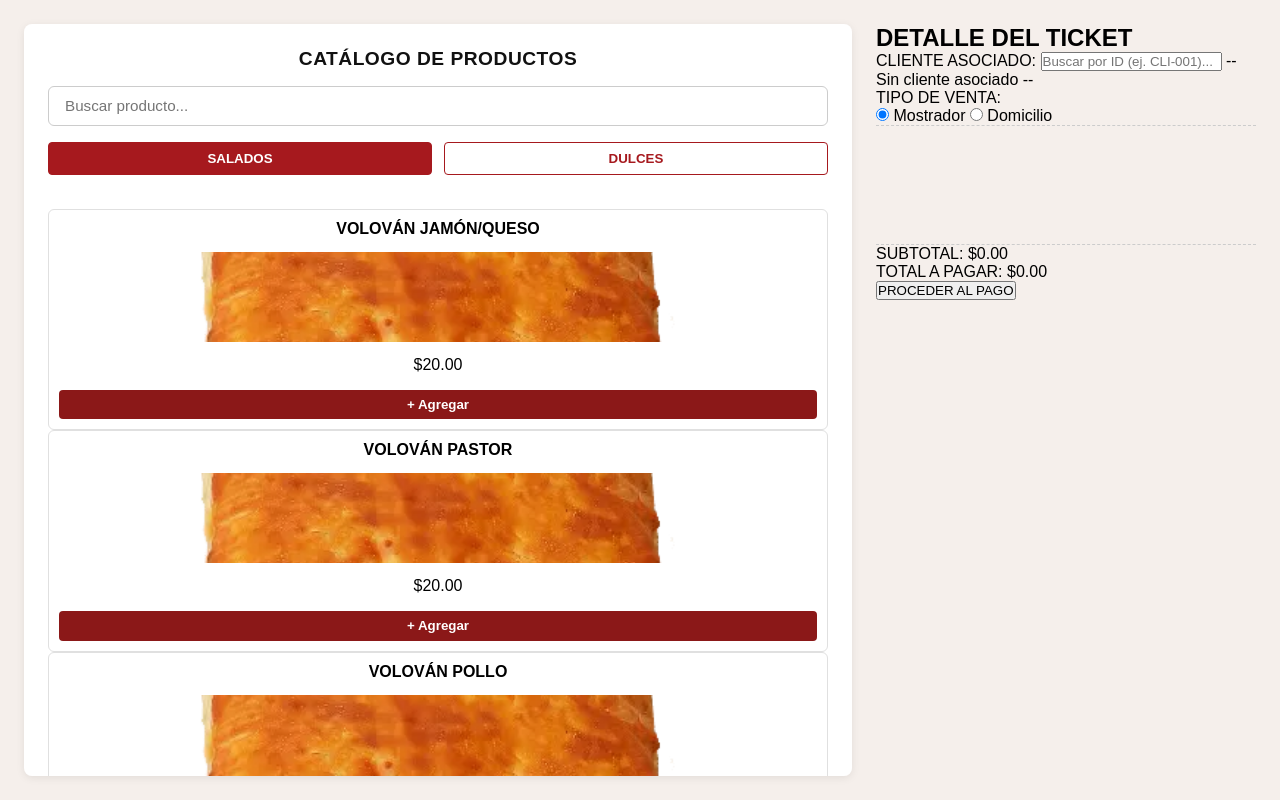
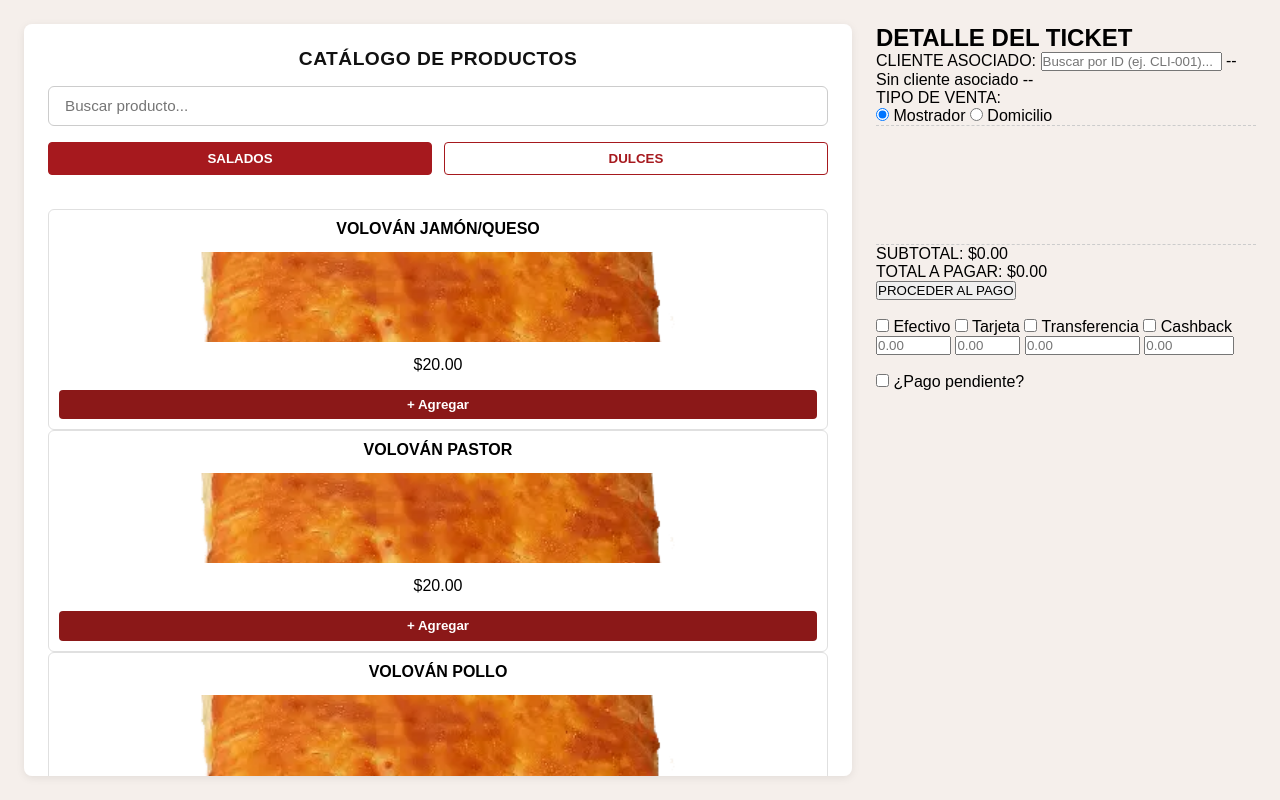
Before and after one commit to ICRURO/Volovando-Voy_7-Eleven, a website with bundled scripts: page src/modules/pos/pos.html in a window 1280 px wide. Built offline with nearby package versions, Linux system fonts and the light colour scheme.

Commit message:
Botones e inputs para métodos de pago

```diff
--- a/src/modules/pos/pos.css
+++ b/src/modules/pos/pos.css
@@ -188,3 +188,23 @@ body {
   cursor: pointer;
   width: 100%;
 }
+
+#input-efectivo {
+  width: 75px;
+  size: 10;
+}
+
+#input-tarjeta {
+  width: 65px;
+  size: 10;
+}
+
+#input-transferencia {
+  width: 115px;
+  size: 10;
+}
+
+#input-cashback {
+  width: 90px;
+  size: 10;
+}
--- a/src/modules/pos/pos.html
+++ b/src/modules/pos/pos.html
@@ -55,6 +55,23 @@
         </div>
         <button id="btn-pay" class="btn-pay">PROCEDER AL PAGO</button>
       </div>
+      <br>
+      <div>
+        <label><input type="checkbox" name="metodo-pago" value="efectivo"> Efectivo</label>
+        <label><input type="checkbox" name="metodo-pago" value="tarjeta"> Tarjeta</label>
+        <label><input type="checkbox" name="metodo-pago" value="transferencia"> Transferencia</label>
+        <label><input type="checkbox" name="metodo-pago" value="cashback"> Cashback</label>
+      </div>
+      <div>
+        <input type="text" id="input-efectivo" placeholder="0.00">
+        <input type="text" id="input-tarjeta" placeholder="0.00">
+        <input type="text" id="input-transferencia" placeholder="0.00">
+        <input type="text" id="input-cashback" placeholder="0.00">
+      </div>
+      <br>
+      <div>
+        <label><input type="checkbox" name="pago-pendiente" value="pendiente"> ¿Pago pendiente?</label>
+      </div>
     </aside>
   </div>
 
--- a/src/modules/pos/pos.js
+++ b/src/modules/pos/pos.js
@@ -12,6 +12,7 @@ const searchProduct = document.getElementById("search");
 const searchClient = document.getElementById("client-search");
 const clientInfo = document.getElementById("client-name");
 const btnCheckout = document.getElementById("btn-pay");
+const ckMetodoPago = document.getElementsByName("metodo-pago");
 
 function renderCatalogo() {
   const query = searchProduct.value.toLowerCase();
@@ -57,7 +58,7 @@ function renderTicket() {
   totalLabel.textContent = `$${total.toFixed(2)}`;
 }
 
-searchClient.addEventListener("input", (e) => {
+searchClient.addEventListener('input', (e) => {
   const query = e.target.value.trim().toUpperCase();
   clienteActual = null;
   clientInfo.textContent = query ? "-- No encontrado --" : "-- Sin cliente asociado --";
@@ -80,7 +81,15 @@ btnCheckout.addEventListener("click", () => {
     return;
   }
   const tipoVenta = document.querySelector('input[name="tipo-venta"]:checked').value;
-  alert(`Venta completada con éxito.\nTipo: ${tipoVenta}\nCliente: ${clienteActual ? clienteActual.nombre : "Mostrador general"}`);
+  const tipoPago = [];
+  var metodosPago = Array.from(document.querySelectorAll('input[name="metodo-pago"]:checked')).map(function(metodopago){
+    return metodopago.value;
+  });
+  metodosPago.forEach(element => {
+    tipoPago.push(element);
+  });
+
+  alert(`Venta completada con éxito.\nTipo: ${tipoVenta}\nCliente: ${clienteActual ? clienteActual.nombre : "Mostrador general"}\nMétodo de pago: ${tipoPago}`);
 
   carrito = [];
   renderTicket();
```
